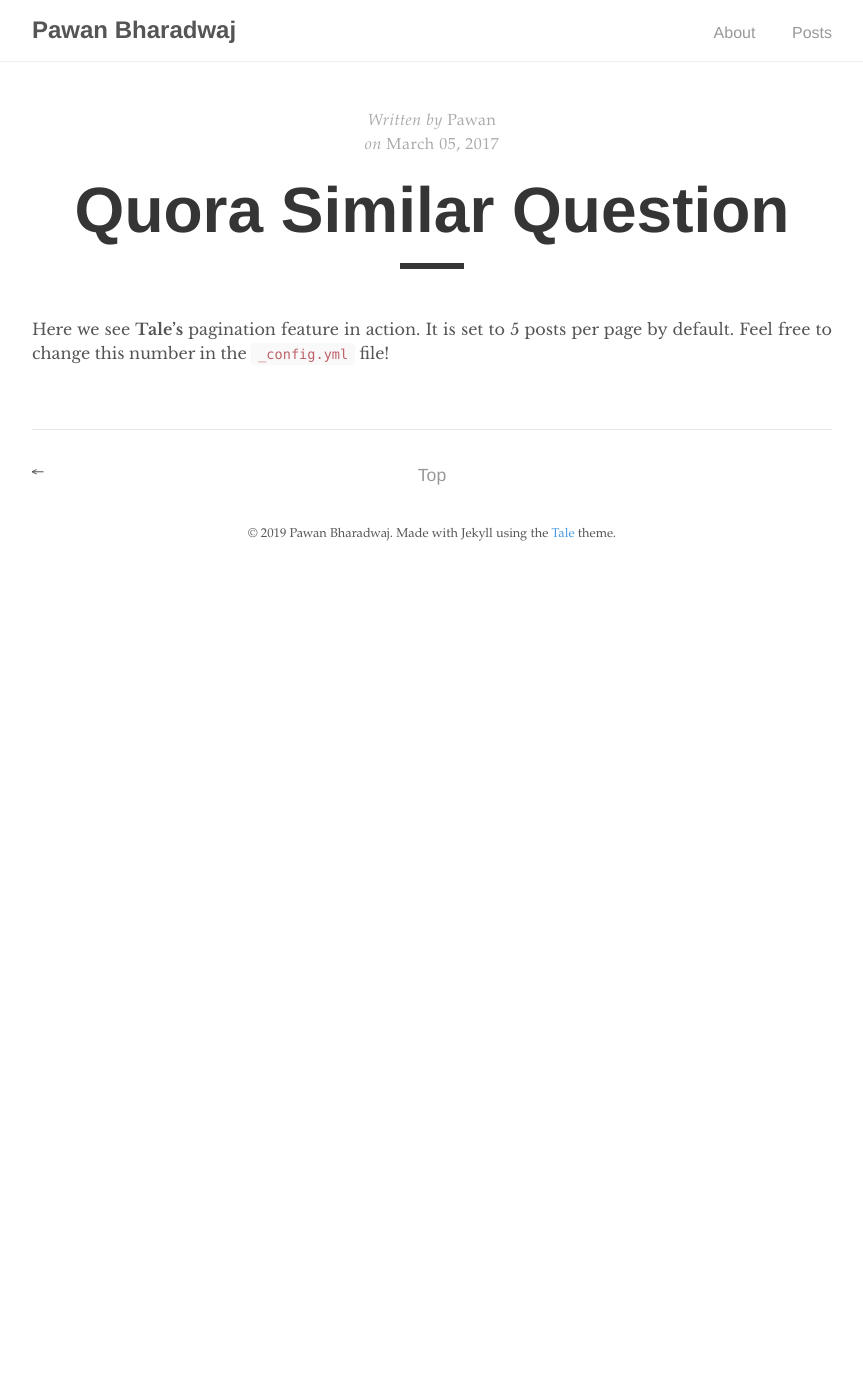
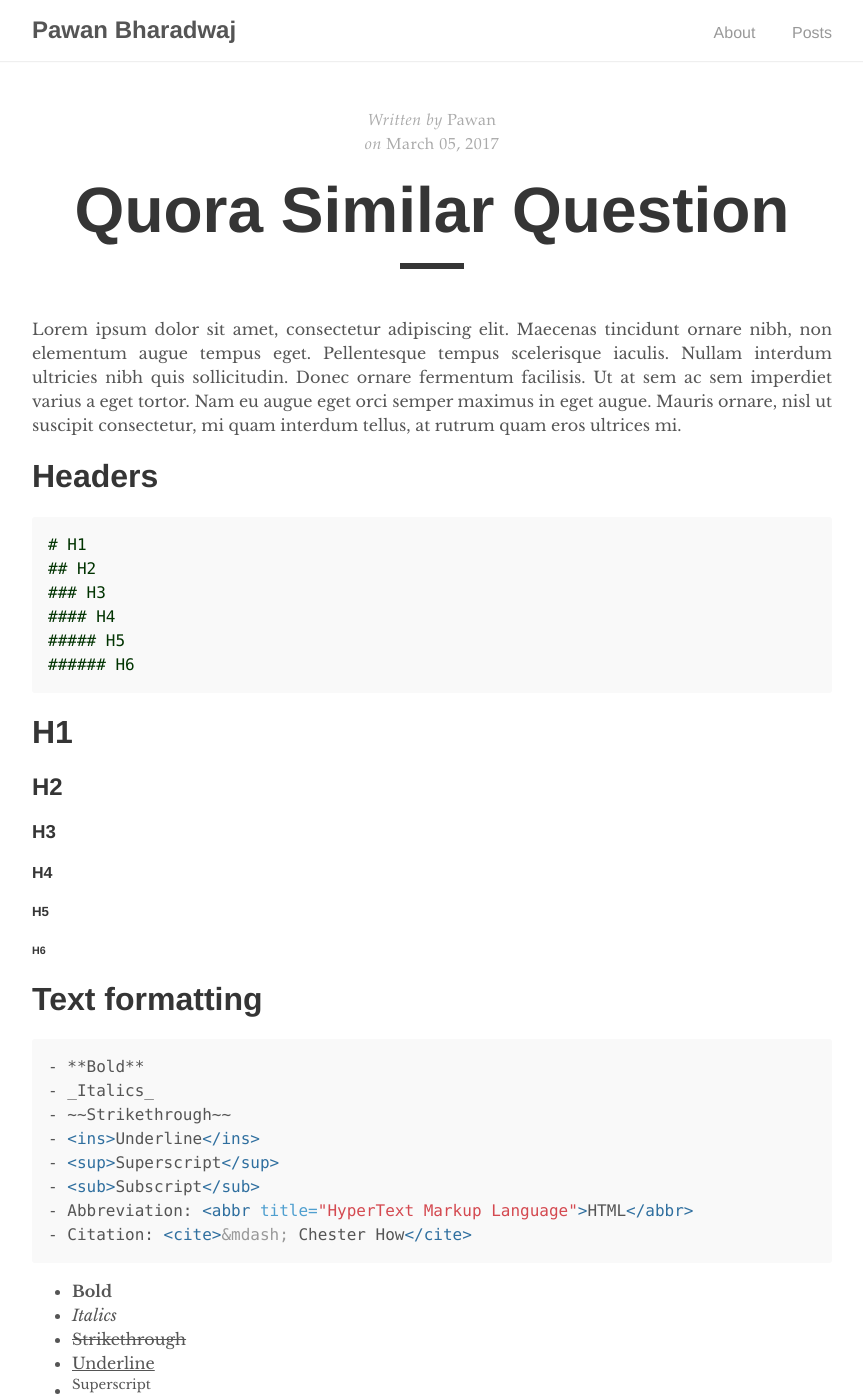
Before and after one commit to legsidestrangle/legsidestrangle.github.io, a Jekyll site: the page built from _posts/2017-03-05-Quora-Similar-Question.md, in a window 1280 px wide and 1400 px high. Shown: the whole window, without its empty margins (208-1071 px from the left). Built offline with Jekyll 4.4.1, drawn with Linux system fonts in a browser that asks for light colours; some of the changed text lies outside the part shown.

Commit message:
Copy-pasting example content to start

```diff
--- a/_posts/2017-03-05-Quora-Similar-Question.md
+++ b/_posts/2017-03-05-Quora-Similar-Question.md
@@ -4,4 +4,133 @@ title: "Quora Similar Question "
 author: "Pawan"
 ---
 
-Here we see **Tale's** pagination feature in action. It is set to 5 posts per page by default. Feel free to change this number in the `_config.yml` file!
+Lorem ipsum dolor sit amet, consectetur adipiscing elit. Maecenas tincidunt ornare nibh, non elementum augue tempus eget. Pellentesque tempus scelerisque iaculis. Nullam interdum ultricies nibh quis sollicitudin. Donec ornare fermentum facilisis. Ut at sem ac sem imperdiet varius a eget tortor. Nam eu augue eget orci semper maximus in eget augue. Mauris ornare, nisl ut suscipit consectetur, mi quam interdum tellus, at rutrum quam eros ultrices mi.
+
+# Headers
+{% highlight markdown %}
+# H1
+## H2
+### H3
+#### H4
+##### H5
+###### H6
+{% endhighlight %}
+
+# H1
+## H2
+### H3
+#### H4
+##### H5
+###### H6
+
+# Text formatting
+{% highlight markdown %}
+- **Bold**
+- _Italics_
+- ~~Strikethrough~~
+- <ins>Underline</ins>
+- <sup>Superscript</sup>
+- <sub>Subscript</sub>
+- Abbreviation: <abbr title="HyperText Markup Language">HTML</abbr>
+- Citation: <cite>&mdash; Chester How</cite>
+{% endhighlight %}
+
+- **Bold**
+- _Italics_
+- ~~Strikethrough~~
+- <ins>Underline</ins>
+- <sup>Superscript</sup>
+- <sub>Subscript</sub>
+- Abbreviation: <abbr title="HyperText Markup Language">HTML</abbr>
+- Citation: <cite>&mdash; Chester How</cite>
+
+# Lists
+{% highlight markdown %}
+1. Ordered list item 1
+2. Ordered list item 2
+3. Ordered list item 3
+
+* Unordered list item 1
+* Unordered list item 2
+* Unordered list item 3
+{% endhighlight %}
+
+1. Ordered list item 1
+2. Ordered list item 2
+3. Ordered list item 3
+
+* Unordered list item 1
+* Unordered list item 2
+* Unordered list item 3
+
+# Links
+{% highlight markdown %}
+Check out tale on [GitHub](https://github.com/chesterhow/tale).
+{% endhighlight %}
+
+Check out tale on [GitHub](https://github.com/chesterhow/tale).
+
+# Images
+{% highlight markdown %}
+![Placeholder image](https://placehold.it/800x400 "Placeholder image")
+
+![Image with caption](https://placehold.it/700x400 "Image with caption")
+_This is an image with a caption_
+{% endhighlight %}
+
+![Placeholder image](https://placehold.it/800x400 "Placeholder image")
+
+![Image with caption](https://placehold.it/700x400 "Image with caption")
+_This is an image with a caption_
+
+# Code and Syntax Highlighting
+Use back-ticks for `inline code`. Multi-line code snippets are supported too through Pygments.
+
+{% highlight js %}
+// Sample javascript code
+var s = "JavaScript syntax highlighting";
+alert(s);
+{% endhighlight %}
+
+{% highlight python %}
+# Sample python code
+s = "Python syntax highlighting"
+print s
+{% endhighlight %}
+
+Adding `linenos` to the Pygments tag enables line numbers.
+
+{% highlight js  linenos %}
+// Sample javascript code
+var s = "JavaScript syntax highlighting";
+alert(s);
+{% endhighlight %}
+
+# Blockquotes
+{% highlight markdown %}
+> Curabitur blandit tempus porttitor. Nullam quis risus eget urna mollis ornare vel eu leo. Nullam id dolor id nibh ultricies vehicula ut id elit.
+
+{% endhighlight %}
+
+> Curabitur blandit tempus porttitor. Nullam quis risus eget urna mollis ornare vel eu leo. Nullam id dolor id nibh ultricies vehicula ut id elit.
+
+# Horizontal Rule & Line Break
+{% highlight markdown %}
+Use `<hr>` for horizontal rules
+
+<hr>
+
+and `<br>` for line breaks.
+
+<br>
+{% endhighlight %}
+
+Use `<hr>` for horizontal rules
+
+<hr>
+
+and `<br>` for line breaks.
+
+<br>
+
+_The end_
```
